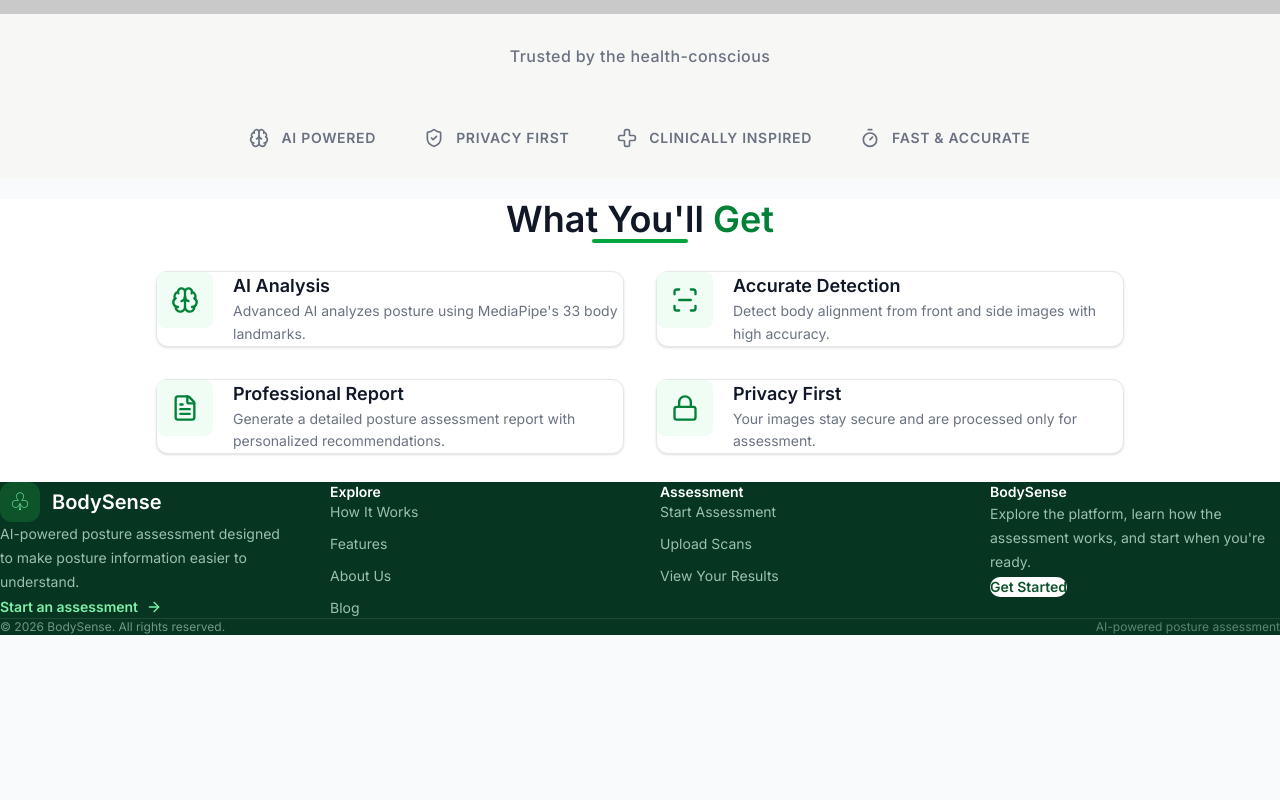
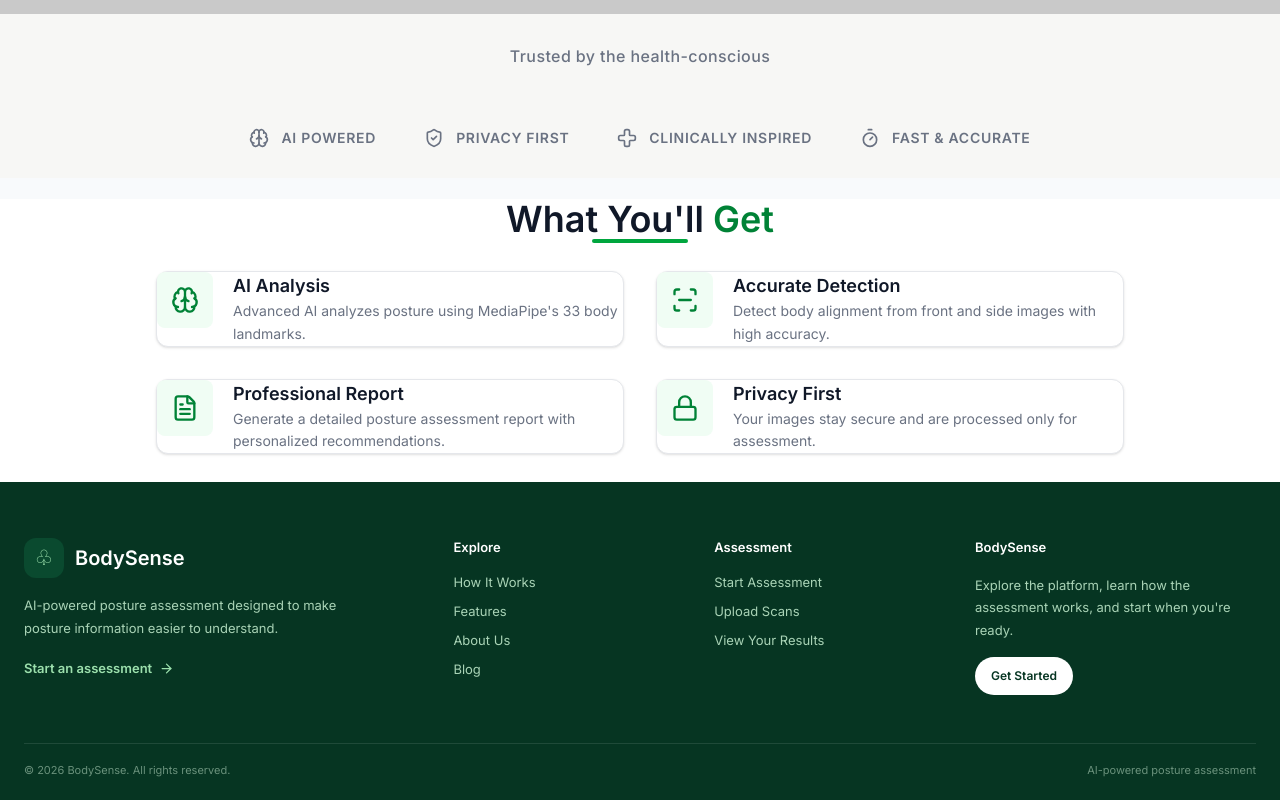
Before and after one commit to Rohan9833/repo, a React (Vite) app in the folder client/: page / in a window 1280 px wide. Shown: the part 863-1663 px from the top of the page. Before the commit the page ends 1498 px from the top, so only its background shows below. Built offline with nearby package versions, Linux system fonts and the light colour scheme; grey boxes are pictures that could not be loaded.

Commit message:
Use shared BodySense footer layout

```diff
--- a/client/src/components/Layout/Footer.jsx
+++ b/client/src/components/Layout/Footer.jsx
@@ -1,165 +1,64 @@
 import React from "react";
 import { Link } from "react-router-dom";
 import { ArrowRight } from "lucide-react";
+import "./SiteLayout.css";
 
-const Footer = () => {
-  return (
-    <footer className="w-full bg-[#063522] text-white">
+const Footer = () => (
+  <footer className="site-footer">
+    <div className="site-footer-inner">
+      <div className="site-footer-grid">
+        <div>
+          <Link to="/" className="site-footer-logo">
+            <span className="site-footer-logo-mark">♧</span>
+            <span className="site-footer-logo-text">BodySense</span>
+          </Link>
 
-      <div className="mx-auto max-w-7xl px-6 py-12 lg:px-10">
+          <p className="site-footer-description">
+            AI-powered posture assessment designed to make posture information
+            easier to understand.
+          </p>
 
-        <div className="grid gap-10 md:grid-cols-4">
-
-          {/* Brand */}
-          <div className="md:col-span-1">
-
-            <Link
-              to="/"
-              className="flex items-center gap-3"
-            >
-              <div className="flex h-10 w-10 items-center justify-center rounded-xl bg-green-900 text-2xl text-green-300">
-                ♧
+          <Link to="/assessment" className="site-footer-start">
+            Start an assessment
+            <ArrowRight size={15} />
+          </Link>
         </div>
 
-              <h2 className="text-xl font-bold">
-                BodySense
-              </h2>
-            </Link>
-
-            <p className="mt-4 max-w-xs text-sm leading-6 text-green-100/70">
-              AI-powered posture assessment designed to make posture
-              information easier to understand.
-            </p>
-
-            <Link
-              to="/assessment"
-              className="mt-6 inline-flex items-center gap-2 text-sm font-bold text-green-300 transition hover:text-white"
-            >
-              Start an assessment
-              <ArrowRight className="h-4 w-4" />
-            </Link>
-
+        <div className="site-footer-column">
+          <h3>Explore</h3>
+          <div className="site-footer-links">
+            <Link to="/how-it-works" className="site-footer-link">How It Works</Link>
+            <Link to="/features" className="site-footer-link">Features</Link>
+            <Link to="/about" className="site-footer-link">About Us</Link>
+            <Link to="/blog" className="site-footer-link">Blog</Link>
+          </div>
         </div>
 
-
-          {/* Explore */}
-          <div>
-
-            <h3 className="mb-4 text-sm font-bold text-white">
-              Explore
-            </h3>
-
-            <div className="flex flex-col gap-3">
-
-              <Link
-                to="/how-it-works"
-                className="text-sm text-green-100/70 transition hover:text-white"
-              >
-                How It Works
-              </Link>
-
-              <Link
-                to="/features"
-                className="text-sm text-green-100/70 transition hover:text-white"
-              >
-                Features
-              </Link>
-
-              <Link
-                to="/about"
-                className="text-sm text-green-100/70 transition hover:text-white"
-              >
-                About Us
-              </Link>
-
-              <Link
-                to="/blog"
-                className="text-sm text-green-100/70 transition hover:text-white"
-              >
-                Blog
-              </Link>
-
+        <div className="site-footer-column">
+          <h3>Assessment</h3>
+          <div className="site-footer-links">
+            <Link to="/assessment" className="site-footer-link">Start Assessment</Link>
+            <Link to="/upload" className="site-footer-link">Upload Scans</Link>
+            <Link to="/result" className="site-footer-link">View Your Results</Link>
+          </div>
         </div>
 
+        <div className="site-footer-column">
+          <h3>BodySense</h3>
+          <p className="site-footer-description">
+            Explore the platform, learn how the assessment works, and start
+            when you're ready.
+          </p>
+          <Link to="/assessment" className="site-footer-button">Get Started</Link>
+        </div>
       </div>
 
-
-          {/* Assessment */}
-          <div>
-
-            <h3 className="mb-4 text-sm font-bold text-white">
-              Assessment
-            </h3>
-
-            <div className="flex flex-col gap-3">
-
-              <Link
-                to="/assessment"
-                className="text-sm text-green-100/70 transition hover:text-white"
-              >
-                Start Assessment
-              </Link>
-
-              <Link
-                to="/assessment"
-                className="text-sm text-green-100/70 transition hover:text-white"
-              >
-                Upload Scans
-              </Link>
-
-              <Link
-                to="/assessment"
-                className="text-sm text-green-100/70 transition hover:text-white"
-              >
-                View Your Results
-              </Link>
-
+      <div className="site-footer-bottom">
+        <p>© 2026 BodySense. All rights reserved.</p>
+        <p>AI-powered posture assessment</p>
       </div>
-
     </div>
-
-
-          {/* Stay Connected */}
-          <div>
-
-            <h3 className="mb-4 text-sm font-bold text-white">
-              BodySense
-            </h3>
-
-            <p className="text-sm leading-6 text-green-100/70">
-              Explore the platform, learn how the assessment works, and
-              start when you're ready.
-            </p>
-
-            <Link
-              to="/assessment"
-              className="mt-5 inline-flex rounded-full bg-white px-5 py-2.5 text-sm font-bold text-green-900 transition hover:bg-green-50"
-            >
-              Get Started
-            </Link>
-
-          </div>
-
-        </div>
-
-
-        {/* Bottom */}
-        <div className="mt-12 flex flex-col gap-3 border-t border-white/10 pt-6 sm:flex-row sm:items-center sm:justify-between">
-
-          <p className="text-xs text-green-100/50">
-            © 2026 BodySense. All rights reserved.
-          </p>
-
-          <p className="text-xs text-green-100/40">
-            AI-powered posture assessment
-          </p>
-
-        </div>
-
-      </div>
-
   </footer>
 );
-};
 
 export default Footer;
```
Lines whose indentation alone changed are shown as unchanged.
